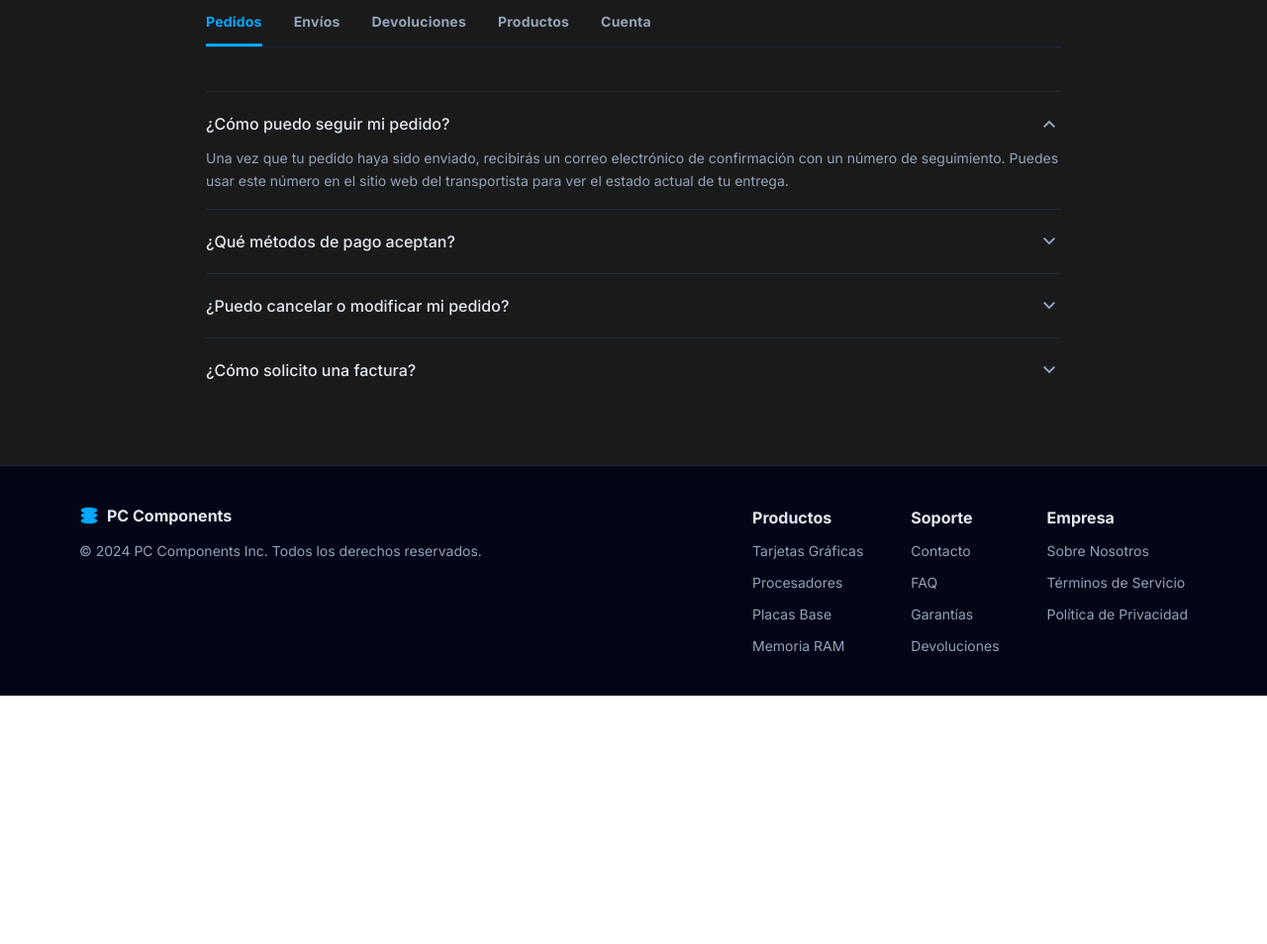
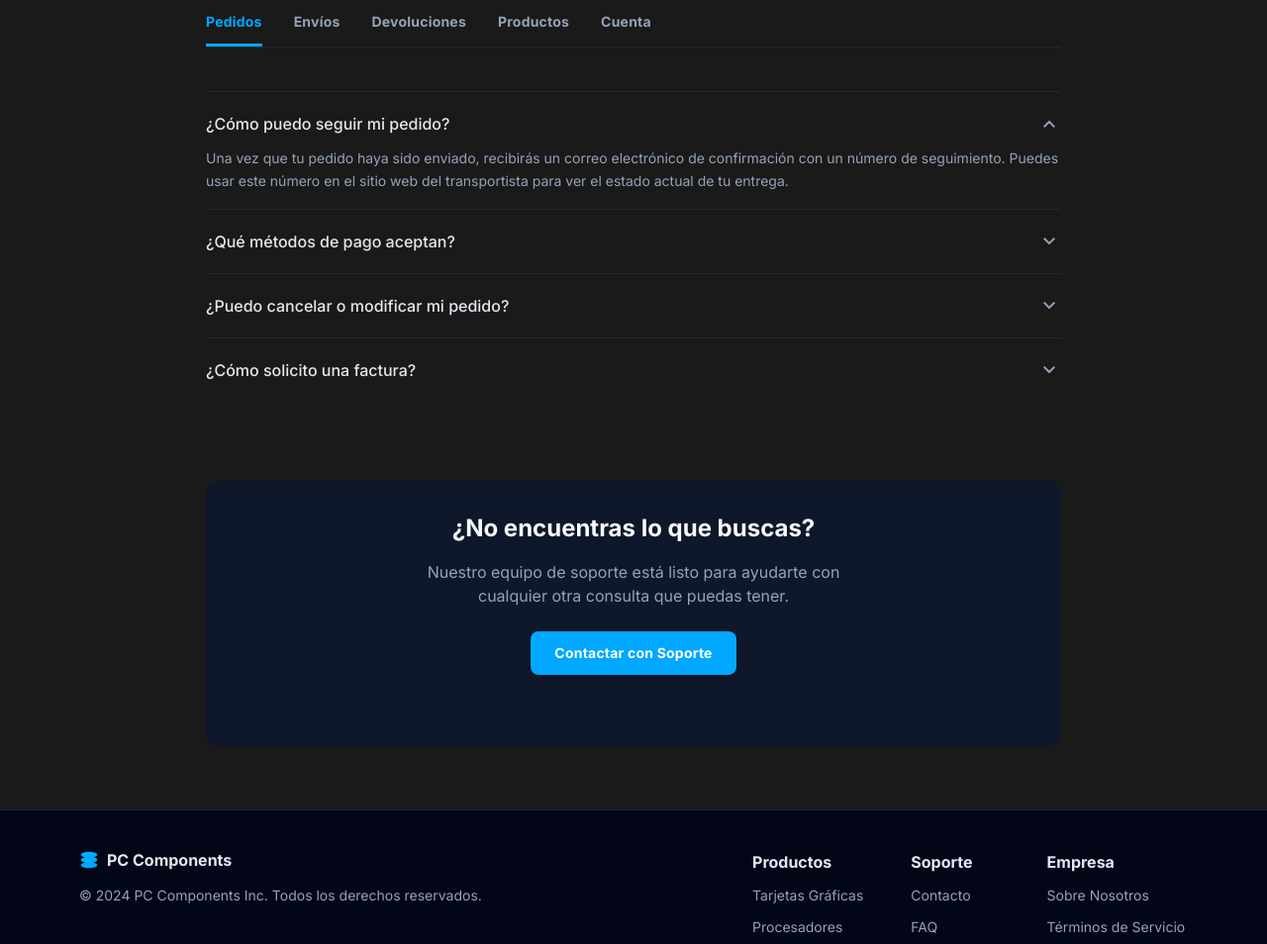
Before and after one commit to alexander-vr/Laboratorio6, a plain HTML site: page pagina3.html in a window 1280 px wide. Shown: the part 386-1340 px from the top of the page at 99% size. Before the commit the page ends 1089 px from the top, so only its background shows below. Drawn offline with nearby package versions, Linux system fonts and the light colour scheme.

Commit message:
Modificación a página 3

```diff
--- a/pagina3.html
+++ b/pagina3.html
@@ -202,7 +202,17 @@
                             </details>
                         </div>
                     </div>
-
+                    <div
+                        class="mt-8 flex flex-col items-center justify-center gap-4 rounded-xl bg-slate-100 p-8 text-center dark:bg-slate-900">
+                        <h3 class="text-2xl font-bold text-slate-900 dark:text-slate-50">¿No encuentras lo que buscas?
+                        </h3>
+                        <p class="max-w-md text-base text-slate-600 dark:text-slate-400">Nuestro equipo de soporte está
+                            listo para ayudarte con cualquier otra consulta que puedas tener.</p>
+                        <button
+                            class="mt-2 flex h-11 min-w-[84px] max-w-[480px] cursor-pointer items-center justify-center overflow-hidden rounded-lg bg-primary px-6 text-sm font-bold leading-normal tracking-[0.015em] text-white shadow-md transition-all hover:bg-primary/90">
+                            <span class="truncate">Contactar con Soporte</span>
+                        </button>
+                    </div>
                 </div>
             </main>
             <footer
@@ -262,4 +272,5 @@
     </div>
 </body>
 
+
 </html>
```
